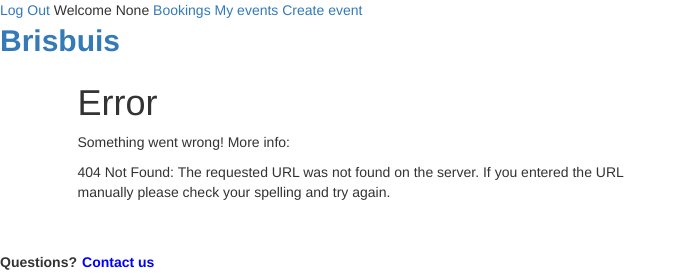
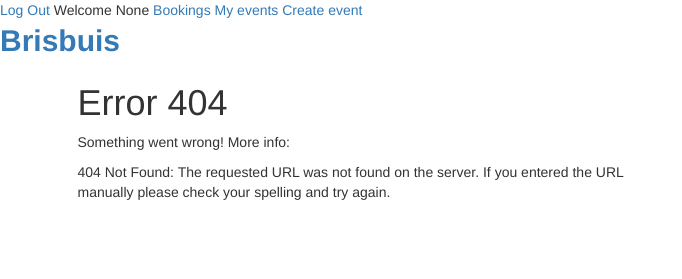
Before and after one commit to katharinalisa/Business-Events-Site, a Flask app: page /booking.html in a window 1280 px wide. Shown: the top 279 px of the page, without its empty margins (0-682 px from the left). Run offline with Flask 3, Linux system fonts and the light colour scheme; the visitor is signed in with stand-in values (Sample User, id 1); lists and menus that the app fills with data are empty; parts of the project's set-up code (start-up, migrations or seed data) failed here and were passed over; some libraries are stand-ins or nearby versions.

Commit message:
Update 404.html

```diff
--- a/projectfile/website/templates/404.html
+++ b/projectfile/website/templates/404.html
@@ -5,11 +5,11 @@
 <div class="container">
     <div class="row">
         <div class="col-6">
-            <h1>Error</h1>
+            <h1>Error 404</h1>
             <p>Something went wrong! More info:</p>
             <p>{{ error }}</p>
         </div>
     </div>
 </div>
-
+<br><br><br><br><br>
 {% endblock %}
```
